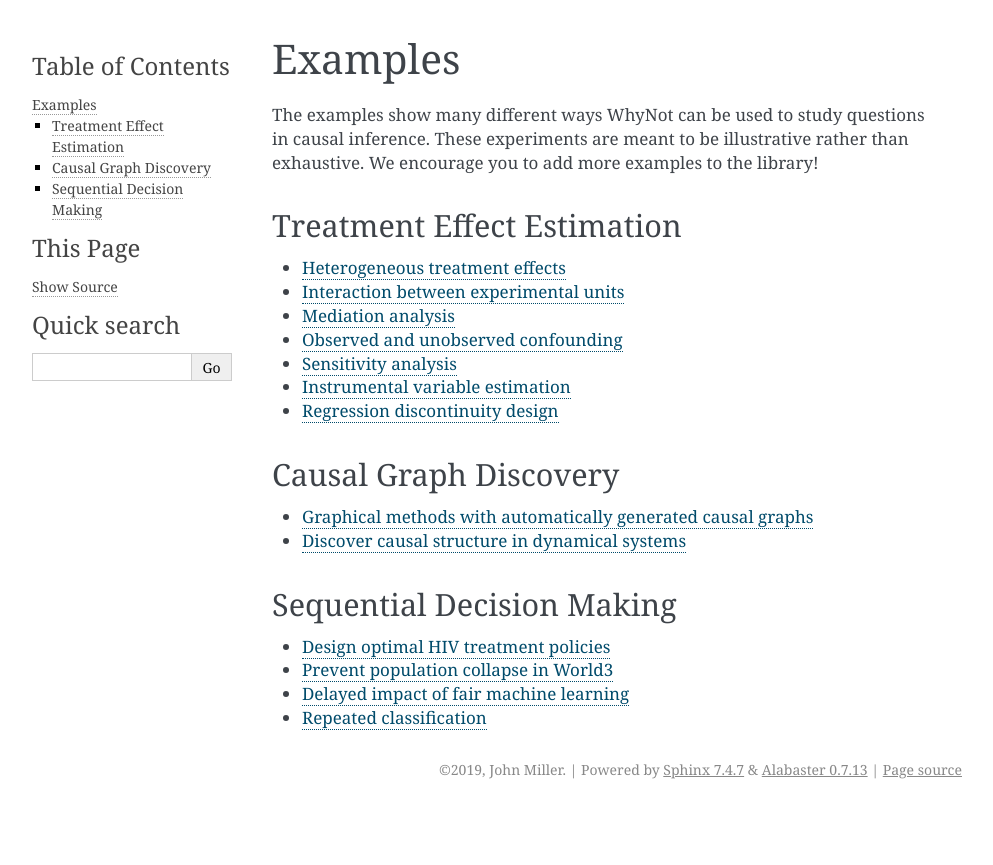
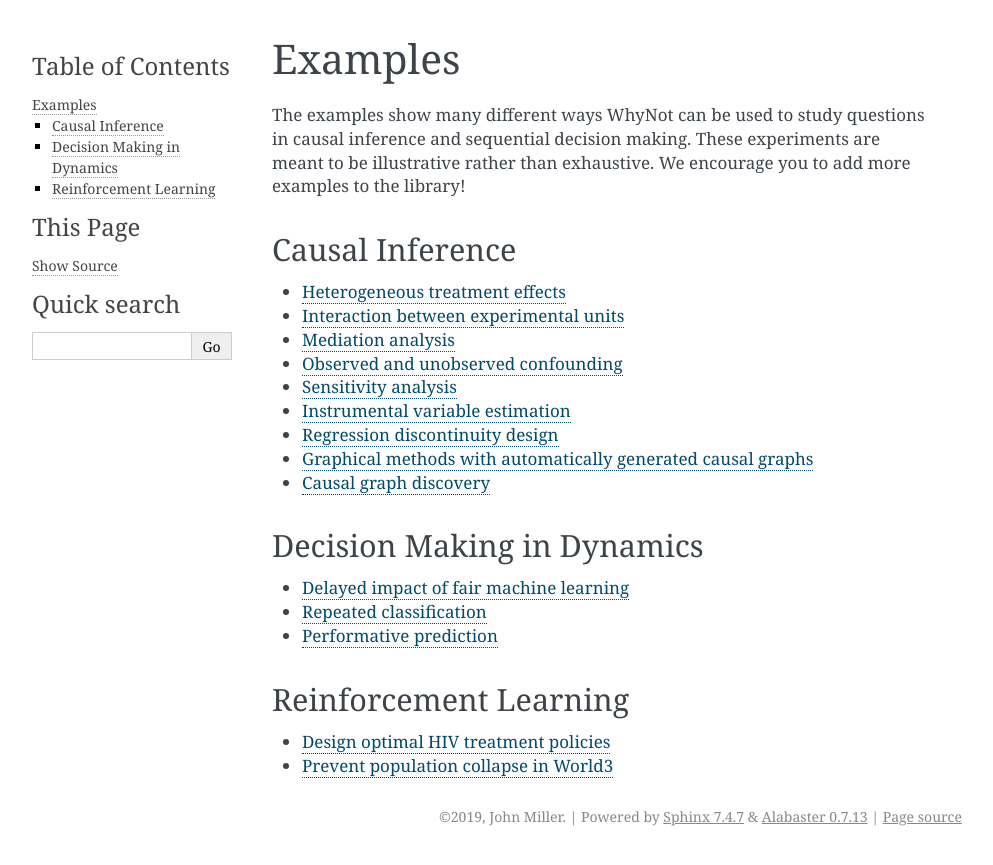
Before and after one commit to socialfoundations/whynot, a Sphinx documentation site: the page built from docs/source/examples.rst, in a window 1280 px wide. Shown: the top 865 px of the page, without its empty margins (148-1141 px from the left). Built offline with Sphinx 7.4.7, drawn with Linux system fonts in a browser that asks for light colours.

Commit message:
Update examples page.

```diff
--- a/docs/source/api.rst
+++ b/docs/source/api.rst
@@ -20,6 +20,7 @@ Simulators
     simulator_configs/lalonde
     simulator_configs/delayed_impact
     simulator_configs/repeated_classification
+    simulator_configs/credit
 
 
 Dynamics
--- a/docs/source/examples.rst
+++ b/docs/source/examples.rst
@@ -4,12 +4,13 @@ Examples
 ========
 
 The examples show many different ways WhyNot can be used to study questions in
-causal inference. These experiments are meant to be illustrative rather than
-exhaustive. We encourage you to add more examples to the library!
+causal inference and sequential decision making.  These experiments are meant to
+be illustrative rather than exhaustive. We encourage you to add more examples to
+the library!
 
 
-Treatment Effect Estimation
----------------------------
+Causal Inference
+----------------
 * `Heterogeneous treatment effects <https://github.com/zykls/whynot/blob/master/examples/causal_inference/heterogeneous_example.ipynb>`_
 * `Interaction between experimental units <https://github.com/zykls/whynot/blob/master/examples/causal_inference/interference.ipynb>`_
 * `Mediation analysis <https://github.com/zykls/whynot/blob/master/examples/causal_inference/mediation_analysis.ipynb>`_
@@ -17,16 +18,17 @@ Treatment Effect Estimation
 * `Sensitivity analysis <https://github.com/zykls/whynot/blob/master/examples/causal_inference/sensitivity_analysis.ipynb>`_
 * `Instrumental variable estimation <https://github.com/zykls/whynot/blob/master/examples/causal_inference/instrumental_variables.ipynb>`_
 * `Regression discontinuity design <https://github.com/zykls/whynot/blob/master/examples/causal_inference/regression_discontinuity.ipynb>`_
+* `Graphical methods with automatically generated causal graphs <https://github.com/zykls/whynot/blob/master/examples/causal_inference/graphical_methods.ipynb>`_
+* `Causal graph discovery <https://github.com/zykls/whynot/blob/master/examples/causal_inference/causal_discovery.ipynb>`_
+
+Decision Making in Dynamics
+---------------------------
+* `Delayed impact of fair machine learning <https://github.com/zykls/whynot/blob/master/examples/dynamic_decisions/delayed_impact.ipynb>`_
+* `Repeated classification <https://github.com/zykls/whynot/blob/master/examples/dynamic_decisions/repeated_classification.ipynb>`_
+* `Performative prediction <https://github.com/zykls/whynot/blob/master/examples/dynamic_decisions/performative_prediction.ipynb>`_
 
 
-Causal Graph Discovery
+Reinforcement Learning
 ----------------------
-* `Graphical methods with automatically generated causal graphs <https://github.com/zykls/whynot/blob/master/examples/causal_inference/graphical_methods.ipynb>`_
-* `Discover causal structure in dynamical systems <https://github.com/zykls/whynot/blob/master/examples/causal_inference/causal_discovery.ipynb>`_
-
-Sequential Decision Making
---------------------------
 * `Design optimal HIV treatment policies <https://github.com/zykls/whynot/blob/master/examples/reinforcement_learning/hiv_simulator.ipynb>`_
 * `Prevent population collapse in World3 <https://github.com/zykls/whynot/blob/master/examples/reinforcement_learning/world3_simulator.ipynb>`_
-* `Delayed impact of fair machine learning <https://github.com/zykls/whynot/blob/master/examples/dynamic_decisions/delayed_impact.ipynb>`_
-* `Repeated classification <https://github.com/zykls/whynot/blob/master/examples/dynamic_decisions/repeated_classification.ipynb>`_
--- a/docs/source/simulator_configs/delayed_impact.rst
+++ b/docs/source/simulator_configs/delayed_impact.rst
@@ -1,7 +1,7 @@
 .. _delayed_impact:
 
 Delayed Impact
-=======
+==============
 
 State
 -----
```
